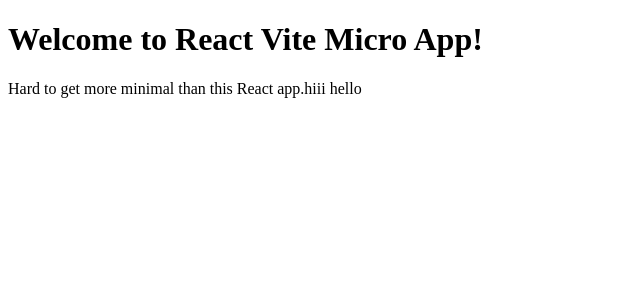
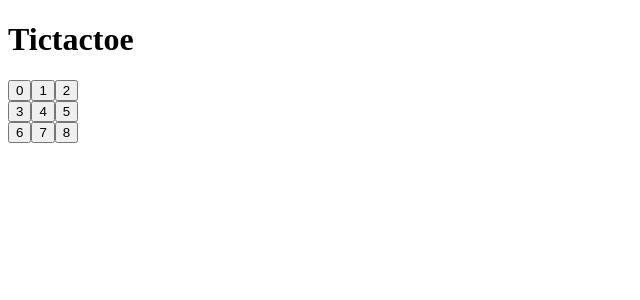
Before and after one commit to Vishwajeet570/tictactoe, a React (Vite) app: page / in a window 1280 px wide. Shown: the top 300 px of the page, without its empty margins (0-640 px from the left). Built offline with nearby package versions, Linux system fonts and the light colour scheme.

Commit message:
Board and Square created

```diff
--- a/package.json
+++ b/package.json
@@ -5,7 +5,7 @@
   "license": "MIT",
   "scripts": {
     "start": "vite",
-    "build": "vite build",
+    "build": "npm run clear && vite build",
     "lint": "eslint src/**/*.js",
     "format": "prettier --write src/**/*.js",
     "format:lint": "npm run format && npm run lint",
--- a/src/App.jsx
+++ b/src/App.jsx
@@ -1,10 +1,10 @@
-import React from "react";
-
+import React from 'react';
+import Board from './components/Board';
 const app = () => (
   <>
     {/*react.fragments or div upr wale arrow me*/}
-    <h1>Welcome to React Vite Micro App!</h1>
-    <p>Hard to get more minimal than this React app.hiii hello</p>
+    <h1>Tictactoe</h1>
+    <Board />
   </>
 );
 export default app;
--- /dev/null
+++ b/src/components/Board.jsx
@@ -0,0 +1,25 @@
+import React from 'react';
+import Square from './Square';
+const Board = () => {
+  return (
+    <div>
+      <div>
+        <Square value={0} />
+        <Square value={1} />
+        <Square value={2} /> {/*object k form me ayga happyage:2 */}
+      </div>
+      <div>
+        <Square value={3} />
+        <Square value={4} />
+        <Square value={5} />
+      </div>
+      <div>
+        <Square value={6} />
+        <Square value={7} />
+        <Square value={8} />
+      </div>
+    </div>
+  );
+};
+
+export default Board;
--- /dev/null
+++ b/src/components/Square.jsx
@@ -0,0 +1,10 @@
+import React from 'react';
+
+/*const Square = props => {
+  console.log(props);
+  return <button type="button">{props.value}</button>;
+};*/
+const Square = ({ value }) => {
+  return <button type="button">{value}</button>;
+};
+export default Square;
```
Also changed, not shown: 1 other file (tests, documents, lock files or other folders).
